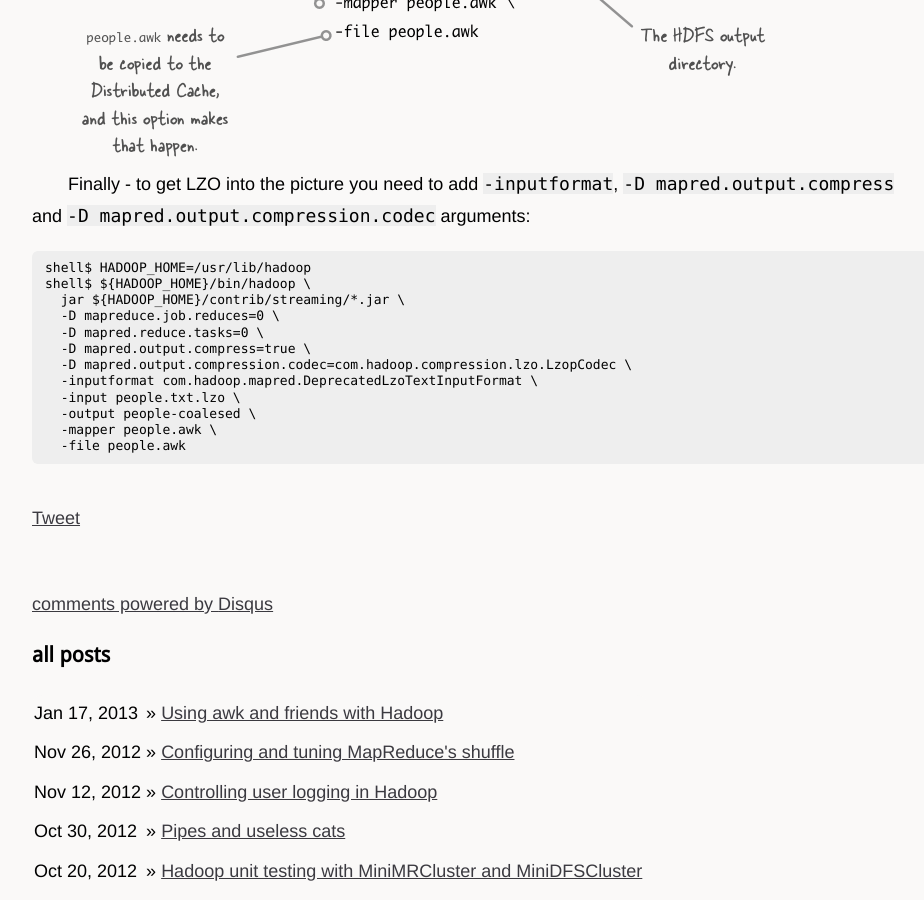
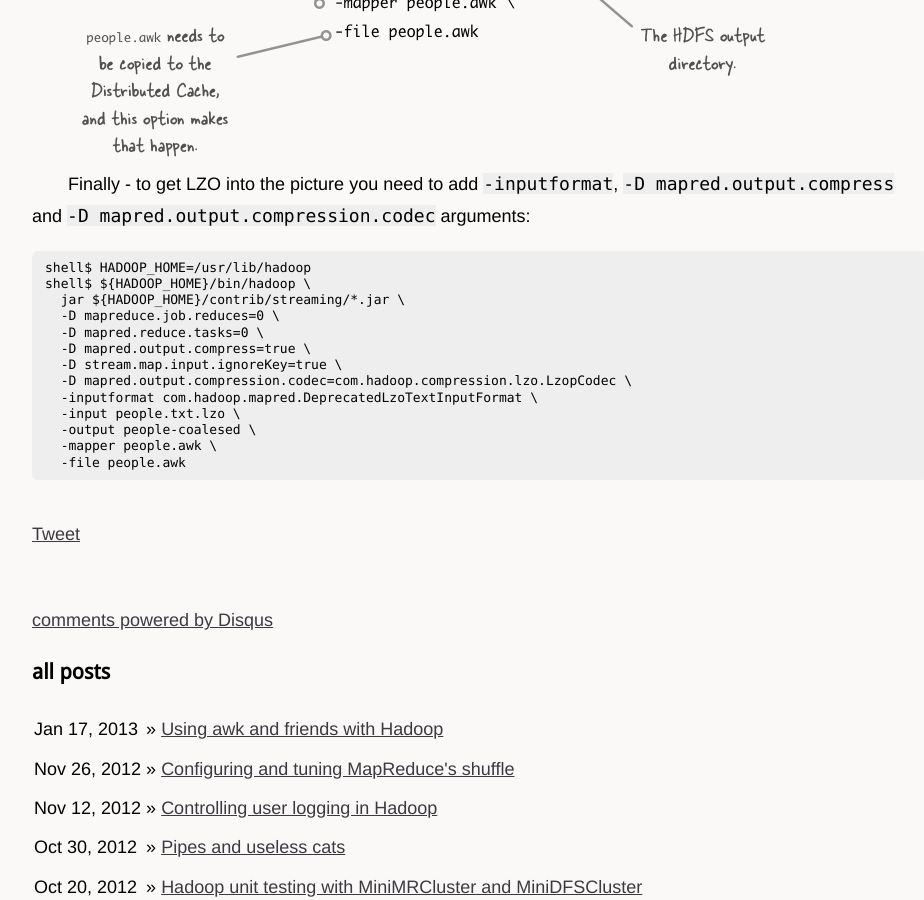
Before and after one commit to alexholmes/blog, a Jekyll site: the page built from _posts/2013-01-17-awk-with-hadoop-streaming.markdown, in a window 1280 px wide and 900 px high, scrolled down 2051 px. Shown: the whole window, without its empty margins (160-1084 px from the left). Built offline with Jekyll 4.4.1, drawn with Linux system fonts in a browser that asks for light colours; comment, search, counter and statistics services are not loaded.

Commit message:
Update _posts/2013-01-17-awk-with-hadoop-streaming.markdown
added option to ignore key for LZO streaming job

```diff
--- a/_posts/2013-01-17-awk-with-hadoop-streaming.markdown
+++ b/_posts/2013-01-17-awk-with-hadoop-streaming.markdown
@@ -88,6 +88,7 @@ Finally - to get LZO into the picture you need to add `-inputformat`,
       -D mapreduce.job.reduces=0 \
       -D mapred.reduce.tasks=0 \
       -D mapred.output.compress=true \
+      -D stream.map.input.ignoreKey=true \
       -D mapred.output.compression.codec=com.hadoop.compression.lzo.LzopCodec \
       -inputformat com.hadoop.mapred.DeprecatedLzoTextInputFormat \
       -input people.txt.lzo \
```
